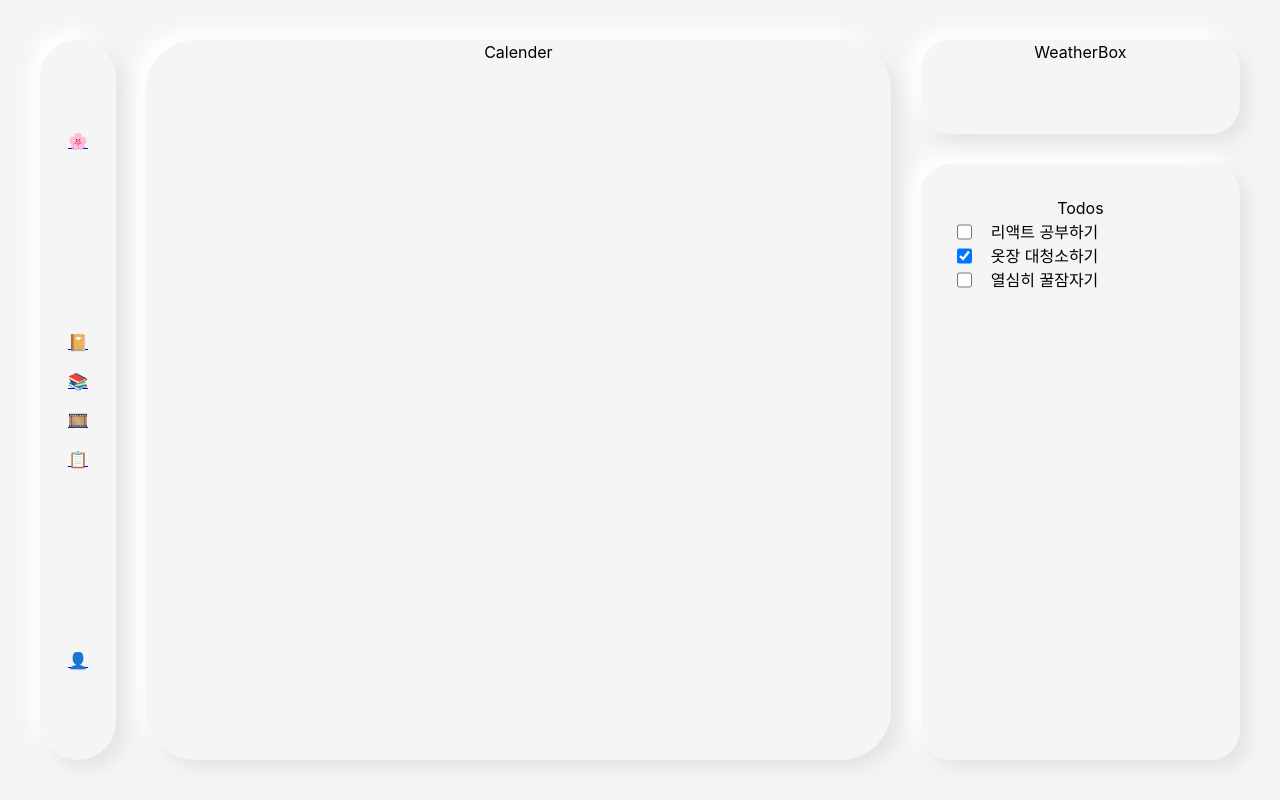
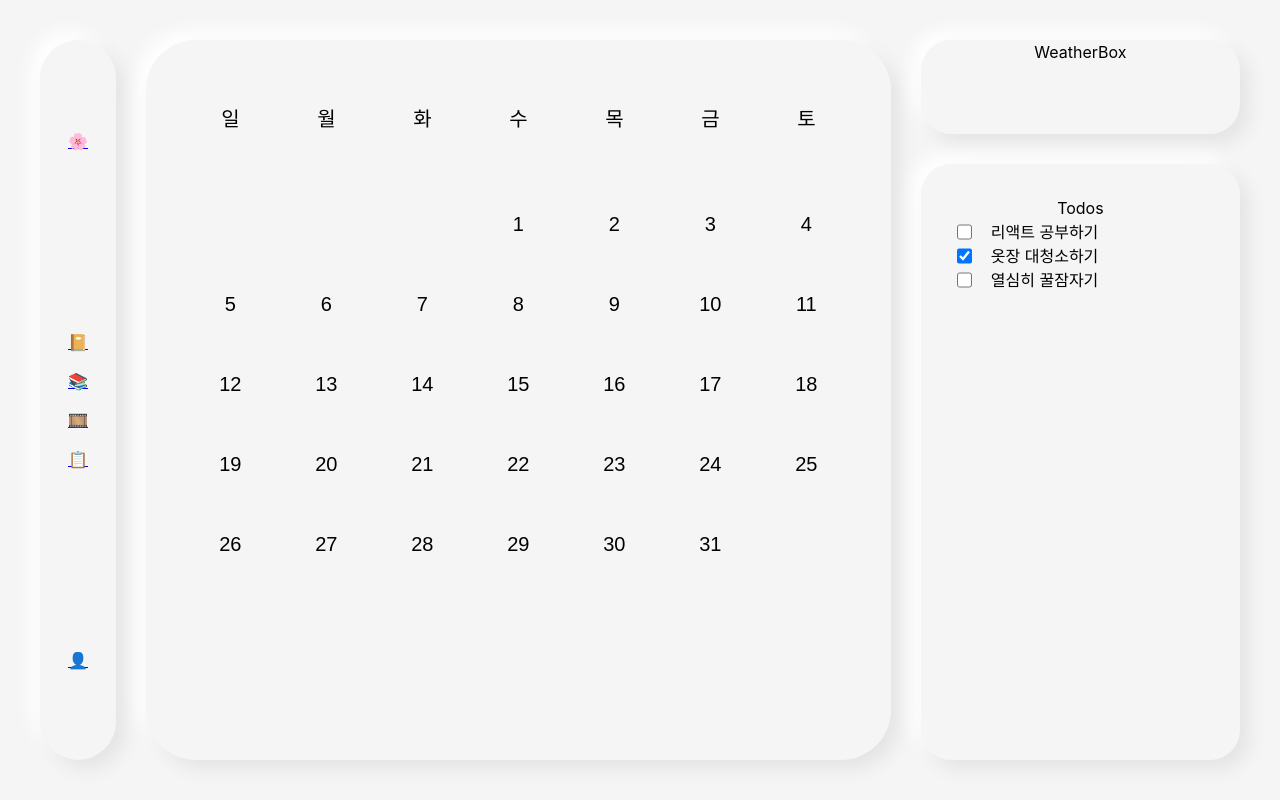
Before and after one commit to New-Ha/MyManager, a React (Vite) app: page / in a window 1280 px wide. Built offline with nearby package versions, Linux system fonts and the light colour scheme.

Commit message:
🚀 [Feat]: Add calender component

```diff
--- a/package.json
+++ b/package.json
@@ -10,6 +10,7 @@
     "preview": "vite preview"
   },
   "dependencies": {
+    "date-fns": "^3.6.0",
     "react": "^18.2.0",
     "react-dom": "^18.2.0",
     "react-router-dom": "^6.23.0",
--- a/src/components/Calender.jsx
+++ b/src/components/Calender.jsx
@@ -1,3 +1,5 @@
+import { useState } from 'react';
+import { getDay, getDaysInMonth } from 'date-fns';
 import styled from 'styled-components';
 
 const CalenderContainer = styled.div`
@@ -6,8 +8,78 @@ const CalenderContainer = styled.div`
     border-radius: 50px;
     background: #f5f5f5;
     box-shadow: 9px 9px 18px #e4e4e4, -9px -9px 18px #ffffff;
+    display: flex;
+    justify-content: center;
+    padding-top: 2rem;
 `;
 
+const CalenderContent = styled.div`
+    padding: 2rem;
+`;
+
+const DaysNameContainer = styled.div`
+    display: flex;
+    font-size: 20px;
+
+    > div {
+        width: 6rem;
+        height: 4rem;
+        margin-bottom: 1rem;
+    }
+
+    > button {
+        width: 6rem;
+        height: 5rem;
+        text-align: center;
+        background: none;
+        border: none;
+        font-size: 20px;
+        cursor: pointer;
+
+        :hover {
+            background-color: white;
+        }
+    }
+`;
 export default function Calender() {
-    return <CalenderContainer>Calender</CalenderContainer>;
+    const DAY_OF_WEEK = 7;
+    const DAY_LIST = ['일', '월', '화', '수', '목', '금', '토'];
+
+    const [currentDate, setCurrentDate] = useState(new Date());
+
+    const currentYear = currentDate.getFullYear();
+    const currentMonth = currentDate.getMonth();
+    const currentDay = Array(getDay(new Date(currentYear, currentMonth, 1))).fill(0);
+
+    const currentMonthDays = Array(getDaysInMonth(currentDate))
+        .fill(0)
+        .map((_, i) => i + 1);
+
+    const currentMonthArray = currentDay.concat(currentMonthDays).reduce((acc, cur, idx) => {
+        const chunkIndex = Math.floor(idx / DAY_OF_WEEK);
+        if (!acc[chunkIndex]) {
+            acc[chunkIndex] = [];
+        }
+        acc[chunkIndex].push(cur);
+        return acc;
+    }, []);
+
+    return (
+        <CalenderContainer>
+            <CalenderContent>
+                <DaysNameContainer>
+                    {DAY_LIST.map(day => (
+                        <div key={day}>{day}</div>
+                    ))}
+                </DaysNameContainer>
+                {currentMonthArray.map((days, idx) => (
+                    <DaysNameContainer key={idx}>
+                        {days.map(day => (
+                            <button key={day}>{day === 0 ? '' : day}</button>
+                        ))}
+                    </DaysNameContainer>
+                ))}
+            </CalenderContent>
+        </CalenderContainer>
+    );
 }
```
Also changed, not shown: 1 other file (tests, documents, lock files or other folders).
